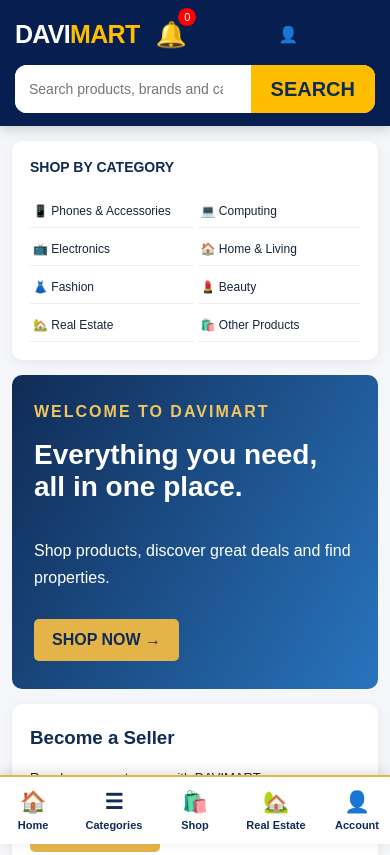
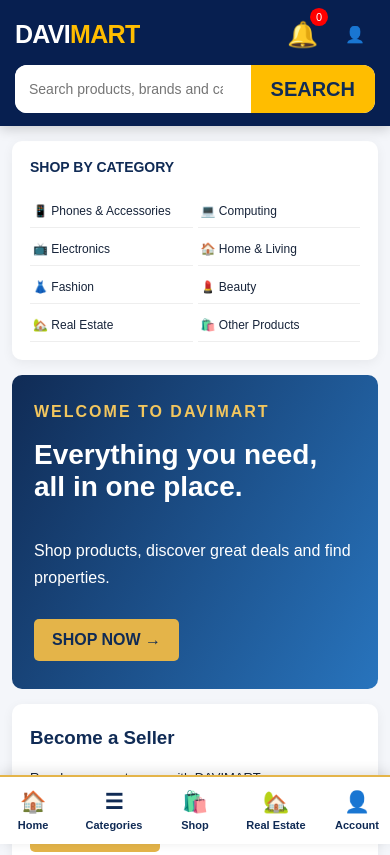
Before and after one commit to odejayidolapo-coder/davitech-marketplace, a plain HTML site: page index.html in a window 390 px wide. Shown: the top 855 px of the page. Drawn offline with nearby package versions, Linux system fonts and the light colour scheme.

Commit message:
Update index.html

```diff
--- a/index.html
+++ b/index.html
@@ -1019,7 +1019,44 @@ header nav {
     min-width: 100%;
   }
 }
-
+ /* FIX DAVIMART MOBILE HEADER POSITIONS */
+header {
+  display: grid;
+  grid-template-columns: minmax(0, 1fr) auto auto;
+  grid-template-areas:
+    "logo bell account"
+    "search search search";
+  align-items: center;
+  column-gap: 12px;
+  row-gap: 10px;
+}
+
+.logo {
+  grid-area: logo;
+}
+
+.notification-bell {
+  grid-area: bell;
+  margin-left: 0;
+  justify-self: end;
+}
+
+.account-action {
+  grid-area: account;
+  justify-self: end;
+}
+
+.dm-header-search {
+  grid-area: search;
+  width: 100%;
+  min-width: 0;
+}
+
+@media(max-width:700px) {
+  .dm-header-search {
+    min-width: 0;
+  }
+}
 </style>
 </head>
 <body>
```
